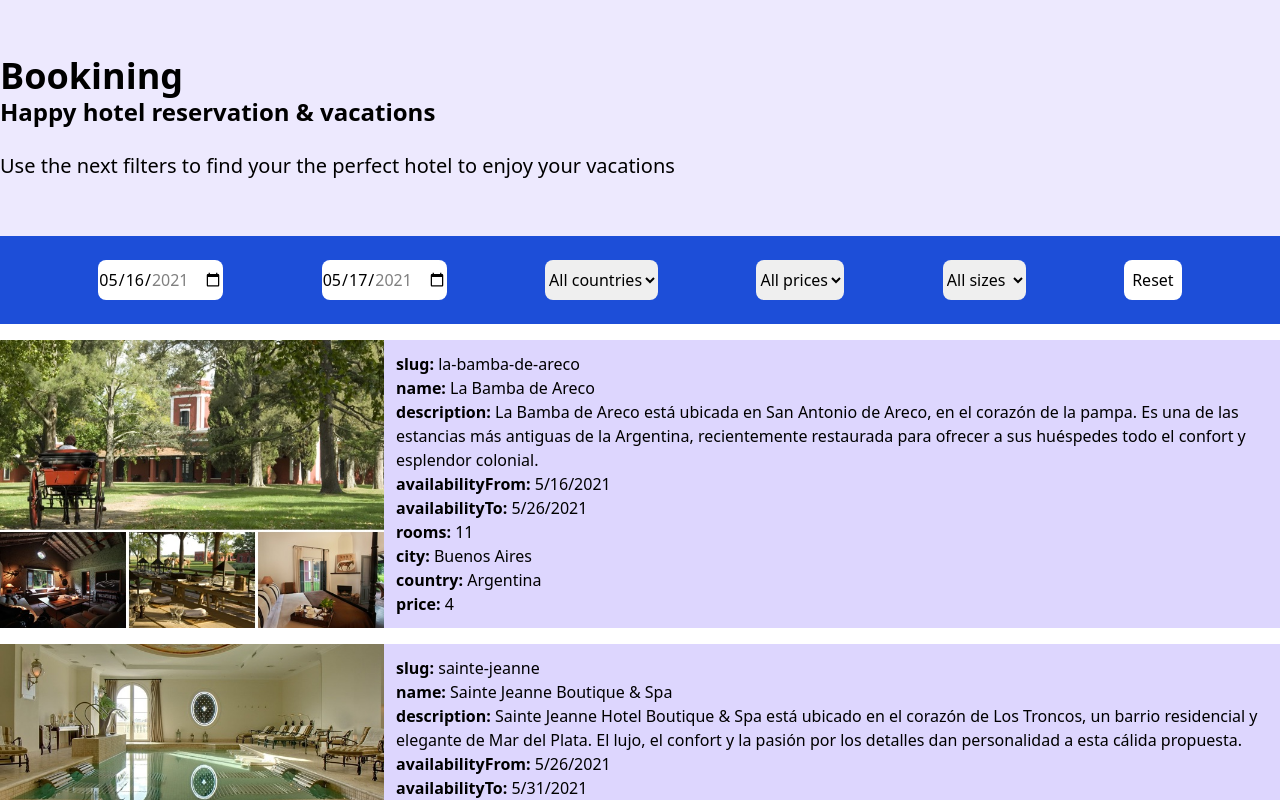
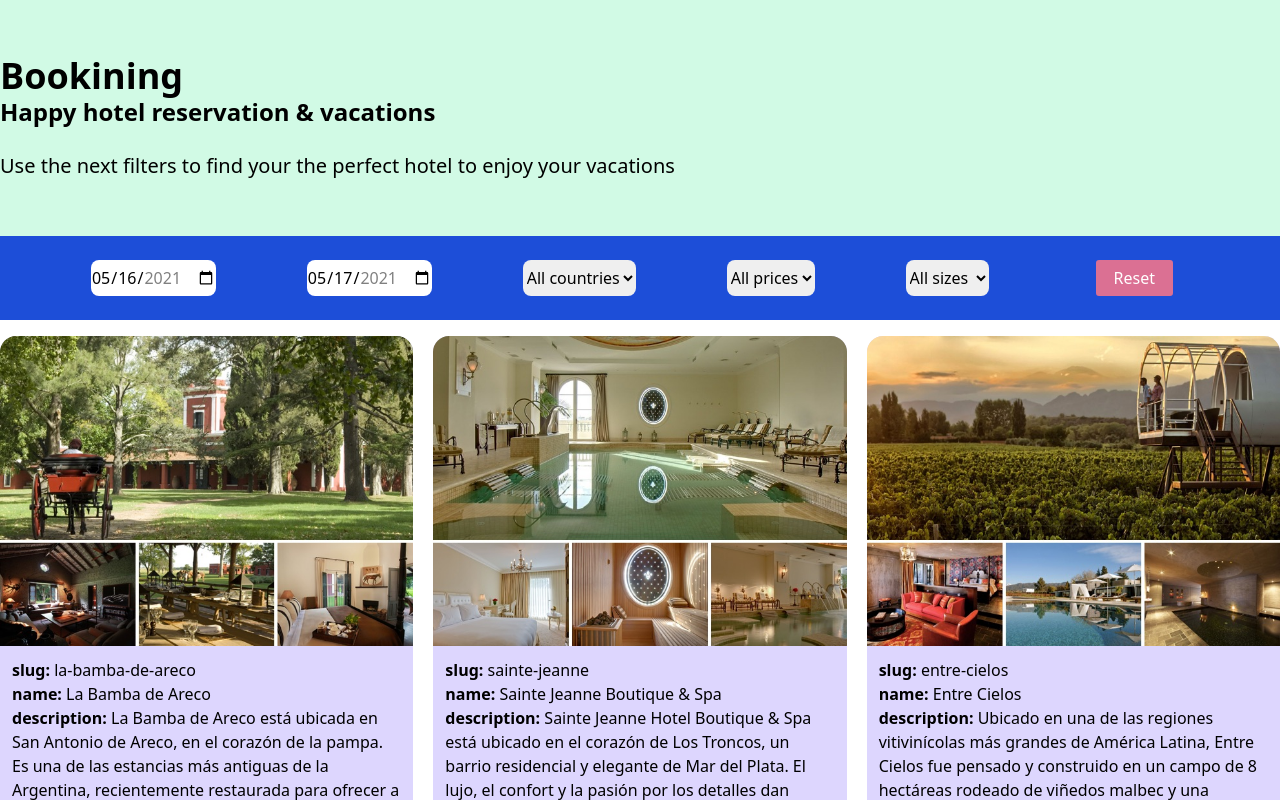
Before and after one commit to AlejoRondon/hotel-booking, a React (Create React App) app: page / in a window 1280 px wide. Shown: the top 800 px of the page. Built offline with nearby package versions, Linux system fonts and the light colour scheme.

Commit message:
Working hotel card styles

```diff
--- a/package.json
+++ b/package.json
@@ -8,10 +8,12 @@
     "@testing-library/react": "^11.1.0",
     "@testing-library/user-event": "^12.1.10",
     "autoprefixer": "^9.8.6",
+    "google-translate-open-api": "^1.3.7",
     "postcss": "^7.0.35",
     "react": "^17.0.2",
     "react-dom": "^17.0.2",
     "react-scripts": "4.0.3",
+    "styled-components": "^5.3.0",
     "tailwindcss": "npm:@tailwindcss/postcss7-compat@^2.1.2",
     "web-vitals": "^1.0.1"
   },
--- a/src/App.jsx
+++ b/src/App.jsx
@@ -3,7 +3,20 @@ import { hotelsDataDB } from './data.js'
 import Filters from './components/Filters'
 import React, { useState } from 'react'
 import Hotels from './components/Hotels'
+import translate from 'google-translate-open-api'
+
+// async function translateSome(some2Translate) {
+//   const result = await translate(some2Translate, {
+//     tld: 'cn',
+//     to: 'zh-CN',
+//   })
+//   const data = result.data[0]
+//   console.log('traslated: ' + data)
+//   return data
+// }
 function App() {
+  // translateSome('hola')
+
   const [filteredHotelList, setFilteredHotelList] = useState(hotelsDataDB)
   const [headerText, setHeaderText] = useState('Use the next filters to find your the perfect hotel to enjoy your vacations')
   //Getting all countries
@@ -70,7 +83,7 @@ function App() {
   return (
     <>
       <header className='bg-green-100'>
-        <div className='bg-purple-100 container mx-auto py-14'>
+        <div className='container mx-auto py-14'>
           <h1 className='text-4xl font-bold'>Bookining</h1>
           <h1 className='text-2xl font-bold'>Happy hotel reservation & vacations</h1>
           <br />
--- a/src/components/Filters.jsx
+++ b/src/components/Filters.jsx
@@ -1,5 +1,23 @@
 import React, { useEffect } from 'react'
+import styled, { css } from 'styled-components'
 import { getYYYYMMDD, addDays } from '../utils/dateHelpers.js'
+
+const Button = styled.button`
+  background: transparent;
+  border-radius: 3px;
+  border: 2px solid palevioletred;
+  color: palevioletred;
+  margin: 0 1em;
+  padding: 0.25em 1em;
+
+  ${props =>
+    props.primary &&
+    css`
+      background: palevioletred;
+      color: white;
+    `};
+`
+
 export function Filters(props) {
   const today = new Date()
 
@@ -54,15 +72,15 @@ export function Filters(props) {
   }
 
   return (
-    <nav>
+    <nav className='bg-blue-700'>
       {/* <div className='bg-blue-700 container mx-auto flex justify-evenly py-6'> */}
-      <form className='bg-blue-700 container mx-auto flex justify-evenly py-6'>
+      <form className=' container mx-auto flex justify-evenly py-6'>
         <input onChange={filtersChangeHandler} className='rounded-lg' type='date' name='fromDate' value={getYYYYMMDD(filtersState.fromDate)} min={getYYYYMMDD(today)} max={getYYYYMMDD(addDays(today, 60))} />
 
         <input onChange={filtersChangeHandler} className='rounded-lg' type='date' name='toDate' value={getYYYYMMDD(filtersState.toDate)} min={getYYYYMMDD(addDays(filtersState.fromDate, 1))} max={getYYYYMMDD(addDays(today, 60))} />
 
         <select name='country' className='rounded-lg' value={filtersState.country} onChange={filtersChangeHandler}>
-          <option selected>{filtersState.country}</option>
+          <option selected>All countries</option>
           {props.countries.map((country, index) => {
             return <option value={country}>{country}</option>
           })}
@@ -80,9 +98,9 @@ export function Filters(props) {
             return <option value={size}>{size}</option>
           })}
         </select>
-        <button className='bg-white rounded-lg p-2' onClick={resetHandler}>
+        <Button primary className='bg-white rounded-lg p-2' onClick={resetHandler}>
           Reset
-        </button>
+        </Button>
       </form>
       {/* </div> */}
     </nav>
--- a/src/components/Hotel.jsx
+++ b/src/components/Hotel.jsx
@@ -13,7 +13,7 @@ import React from 'react'
 
 function Hotel(props) {
   return (
-    <div className='bg-purple-200 my-4 flex h-72'>
+    <div className='bg-purple-200 my-4 flex flex-col rounded-2xl overflow-hidden'>
       <img src={props.photo}></img>
       <div className='p-3'>
         <p>
--- a/src/components/Hotels.jsx
+++ b/src/components/Hotels.jsx
@@ -14,7 +14,7 @@ import Hotel from './Hotel'
 
 function Hotels(props) {
   return (
-    <div className='container mx-auto'>
+    <div className='container mx-auto grid grid-cols-1 md:grid-cols-2 lg:grid-cols-3 gap-5'>
       {props.hotels.map(hotel => {
         return (
           <Hotel
```
Also changed, not shown: 1 other file (tests, documents, lock files or other folders).
